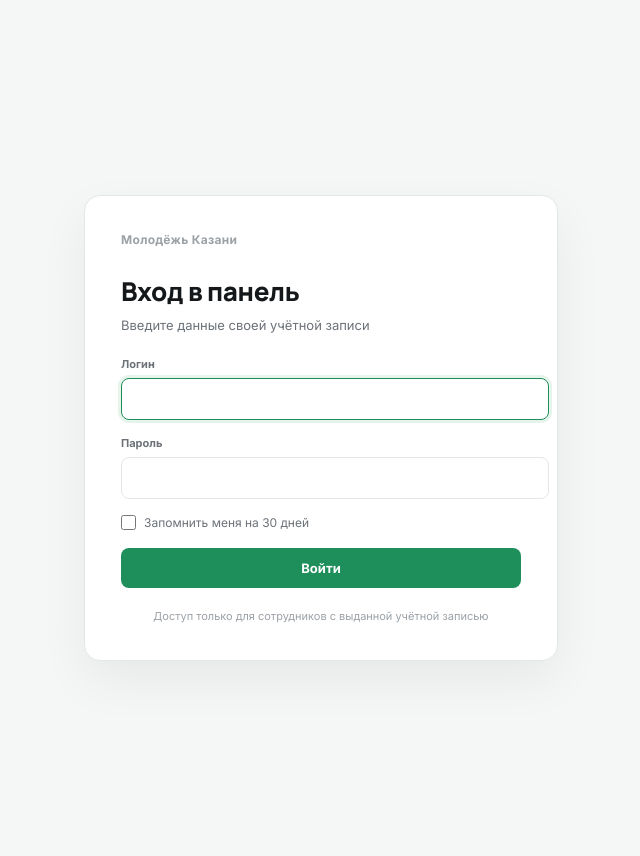
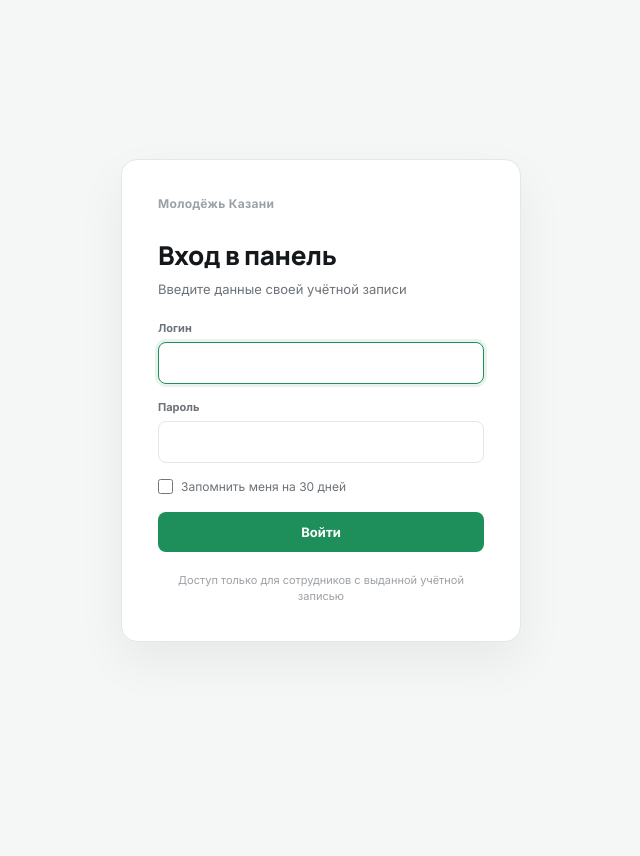
Before and after one commit to andcher03/tg_bot_kddm, a FastAPI app: a page that uses web_admin/templates/login.html in a window 1280 px wide. Shown: the whole page, without its empty margins (319-959 px from the left). After the commit the page ends 642 px from the top, so only its background shows below. Run offline with FastAPI, Linux system fonts and the light colour scheme; parts of the project's set-up code (start-up, migrations or seed data) failed here and were passed over.

Commit message:
Исправлено расположение полей в окне авторизации

```diff
--- a/web_admin/static/auth.css
+++ b/web_admin/static/auth.css
@@ -32,6 +32,13 @@
 /* =========================================
    ВХОД
    ========================================= */
+
+.auth-page,
+.auth-page *,
+.auth-page *::before,
+.auth-page *::after{
+    box-sizing: border-box;
+}
 
 .auth-page{
     margin: 0;
@@ -105,6 +112,8 @@
     display: flex;
     flex-direction: column;
     gap: 16px;
+    width: 100%;
+    min-width: 0;
     margin-top: 24px;
 }
 
@@ -112,6 +121,8 @@
     display: flex;
     flex-direction: column;
     gap: 7px;
+    width: 100%;
+    min-width: 0;
 }
 
 .auth-field > span{
@@ -121,7 +132,9 @@
 }
 
 .auth-field input{
+    display: block;
     width: 100%;
+    min-width: 0;
     padding: 12px 13px;
 
     background: var(--surface);
--- a/web_admin/templates/login.html
+++ b/web_admin/templates/login.html
@@ -16,7 +16,7 @@
 
     <link
         rel="stylesheet"
-        href="/static/auth.css"
+        href="/static/auth.css?v=20260826-1"
     >
 
 </head>
```
